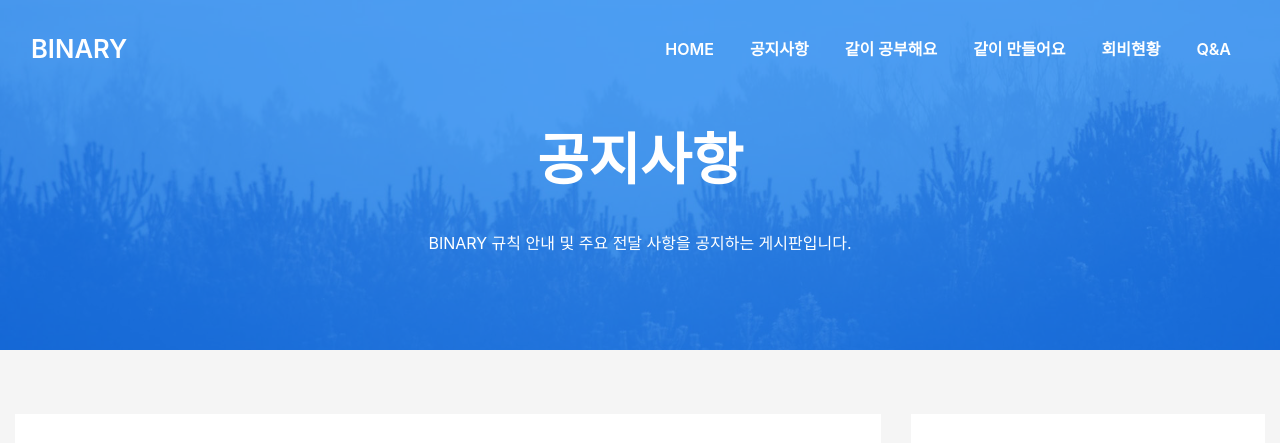
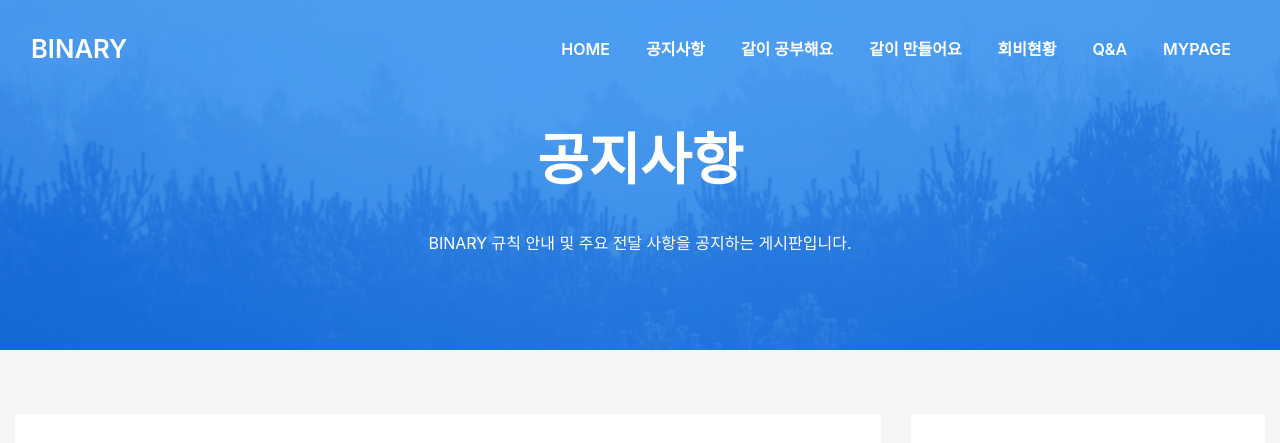
Before and after one commit to leegusrb/BINARY-HOMEPAGE, a plain HTML site: page front-end/notice-board-main.html in a window 1280 px wide. Shown: the top 443 px of the page. Drawn offline with Linux system fonts and the light colour scheme; files whose address does not match are found by name.

Commit message:
상단바에 마이페이지 메뉴 추가

```diff
--- a/front-end/notice-board-main.html
+++ b/front-end/notice-board-main.html
@@ -62,6 +62,9 @@
           </li>
           <li class="nav-item">
             <a class="nav-link js-scroll" href="#">Q&A</a>
+          </li>
+          <li class="nav-item">
+            <a class="nav-link js-scroll" href="#">MYPAGE</a>
           </li>
         </ul>
       </div>
```
